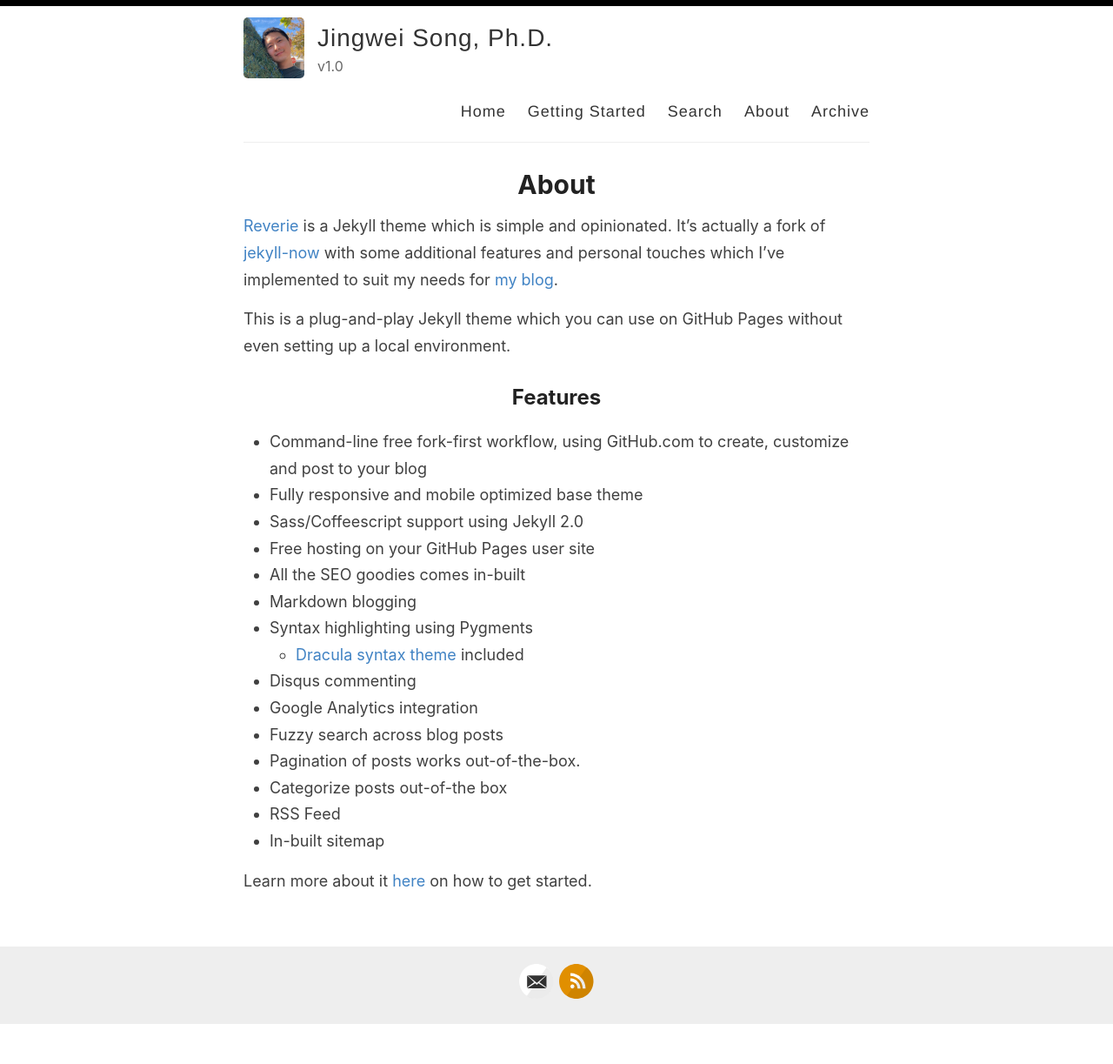
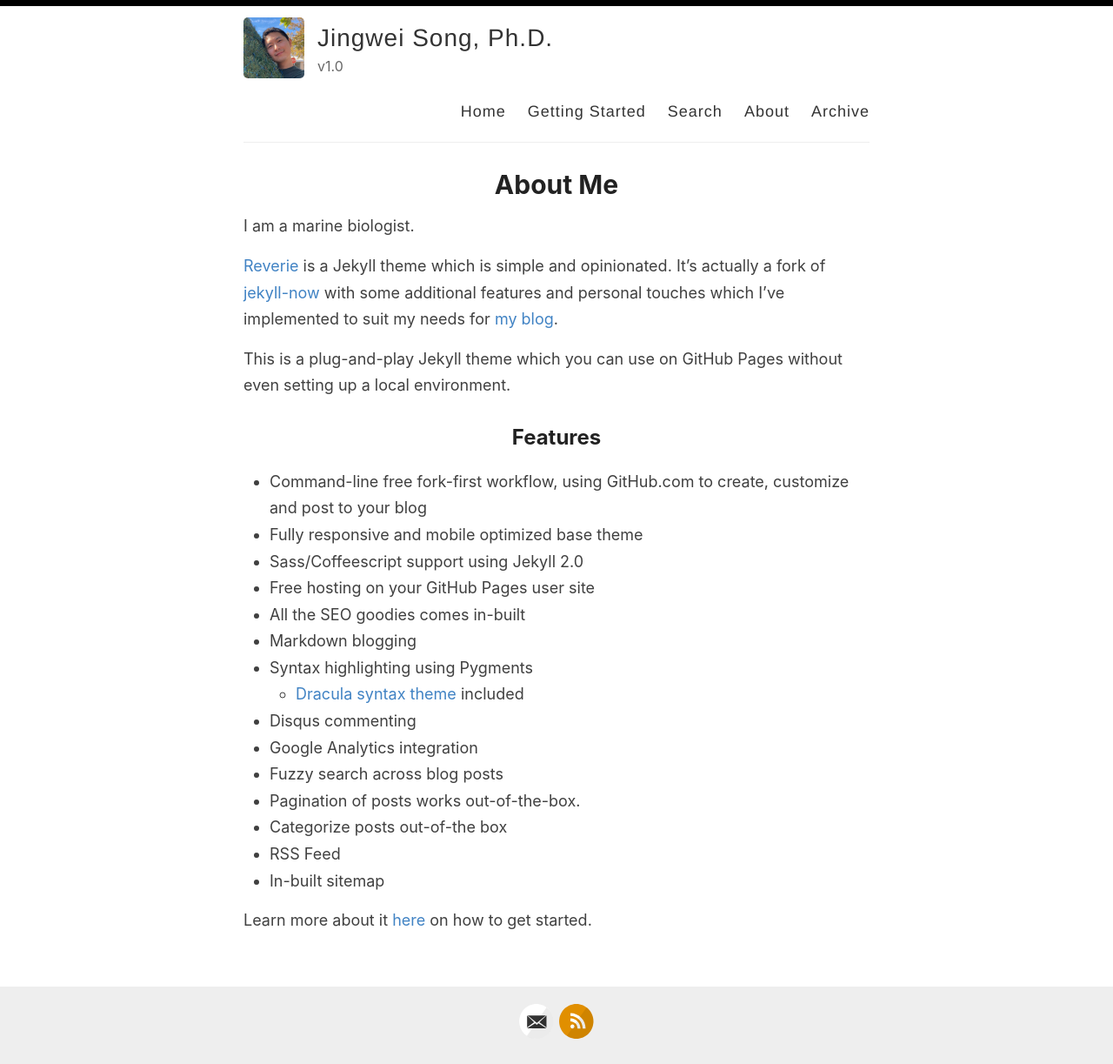
Before and after one commit to sjwu571/sjwu571.github.io, a Jekyll site: the page built from _pages/about.md, in a window 1280 px wide. Shown: the whole page at 87% size. Built offline with Jekyll 4.4.1, drawn with Linux system fonts in a browser that asks for light colours; before the commit the page ends 1178 px from its top, so only the background shows below that.

Commit message:
Update about.md

```diff
--- a/_pages/about.md
+++ b/_pages/about.md
@@ -1,8 +1,11 @@
 ---
 layout: page
-title: About
+title: About Me
 permalink: /about/
 ---
+
+I am a marine biologist.
+
 
 [Reverie](https://github.com/amitmerchant1990/reverie) is a Jekyll theme which is simple and opinionated. It's actually a fork of [jekyll-now](https://github.com/barryclark/jekyll-now) with some additional features and personal touches which I've implemented to suit my needs for [my blog](https://www.amitmerchant.com).
 
```
